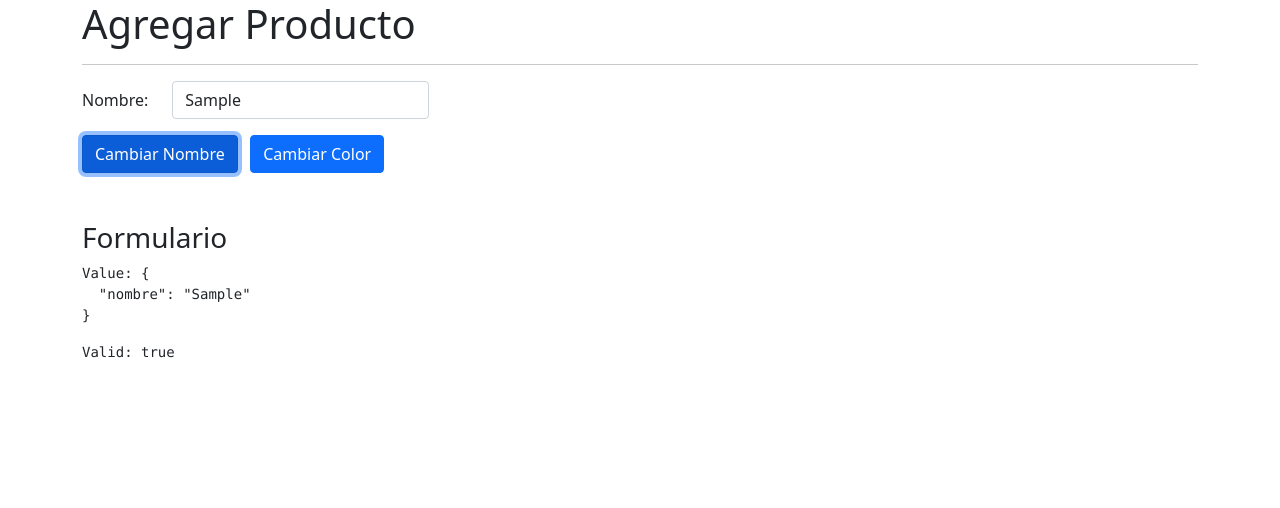
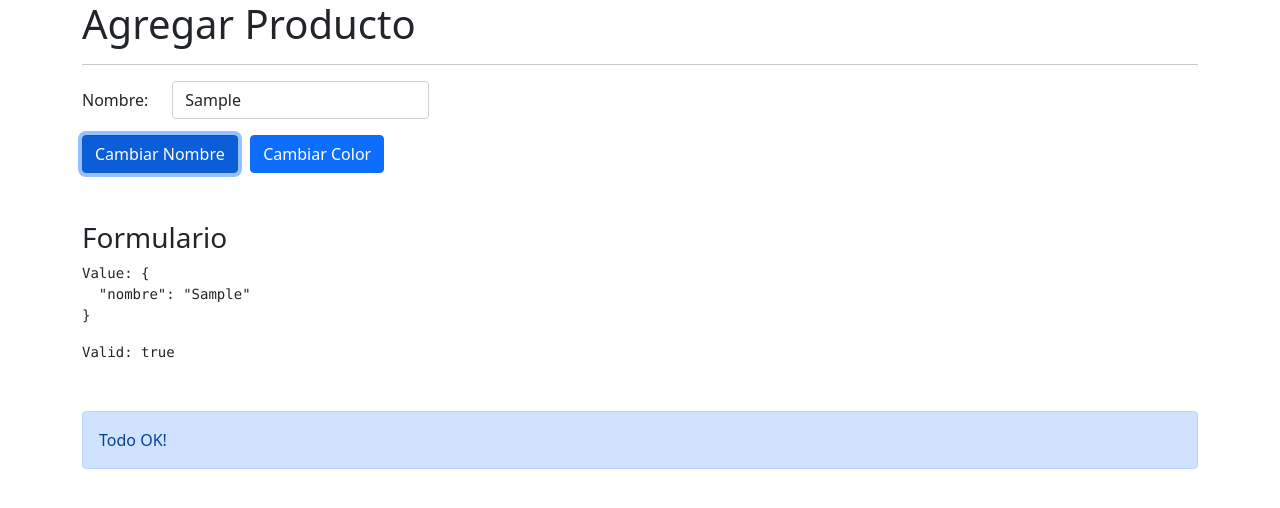
Before and after one commit to jandrohen/DirectivasApp-Angular, an Angular app: page /productos/agregar in a window 1280 px wide. Both pictures are taken after typing "Sample" into the empty fields and a click on the button "Cambiar Nombre". Shown: the top 508 px of the page. Built offline with nearby package versions, Linux system fonts and the light colour scheme.

Commit message:
directive customize structural custom-if (lesson 354 course angular)

```diff
--- a/src/app/productos/pages/agregar/agregar.component.html
+++ b/src/app/productos/pages/agregar/agregar.component.html
@@ -36,3 +36,12 @@
 <h3 class="mt-5" >Formulario</h3>
 <pre>Value: {{ miFormulario.value | json }}</pre>
 <pre>Valid: {{ miFormulario.valid | json }}</pre>
+
+<div class="row mt-5"
+     *customIf="miFormulario.valid">
+  <div class="col">
+    <div class="alert alert-primary">
+      Todo OK!
+    </div>
+  </div>
+</div>
--- a/src/app/productos/pages/agregar/agregar.component.ts
+++ b/src/app/productos/pages/agregar/agregar.component.ts
@@ -14,7 +14,7 @@
   texto: string = 'Campo requerido';
 
   miFormulario: FormGroup = this.fb.group({
-    nombre: [ '', Validators.required ]
+    nombre: [ '', Validators.required]
   });
 
 
--- /dev/null
+++ b/src/app/shared/directives/custom-if.directive.ts
@@ -0,0 +1,19 @@
+import {Directive, Input, TemplateRef, ViewContainerRef} from '@angular/core';
+
+@Directive({
+  selector: '[customIf]'
+})
+export class CustomIfDirective {
+
+  @Input() set customIf( condicion: boolean ){
+    if ( condicion ){
+      this.viewContainer.createEmbeddedView(this.templateRef);
+    }else{
+      this.viewContainer.clear();
+    }
+  }
+
+  constructor( private templateRef: TemplateRef<HTMLElement>,
+               private viewContainer: ViewContainerRef) { }
+
+}
```
Also changed, not shown: src/app/shared/shared.module.ts (+5 -2 lines).
